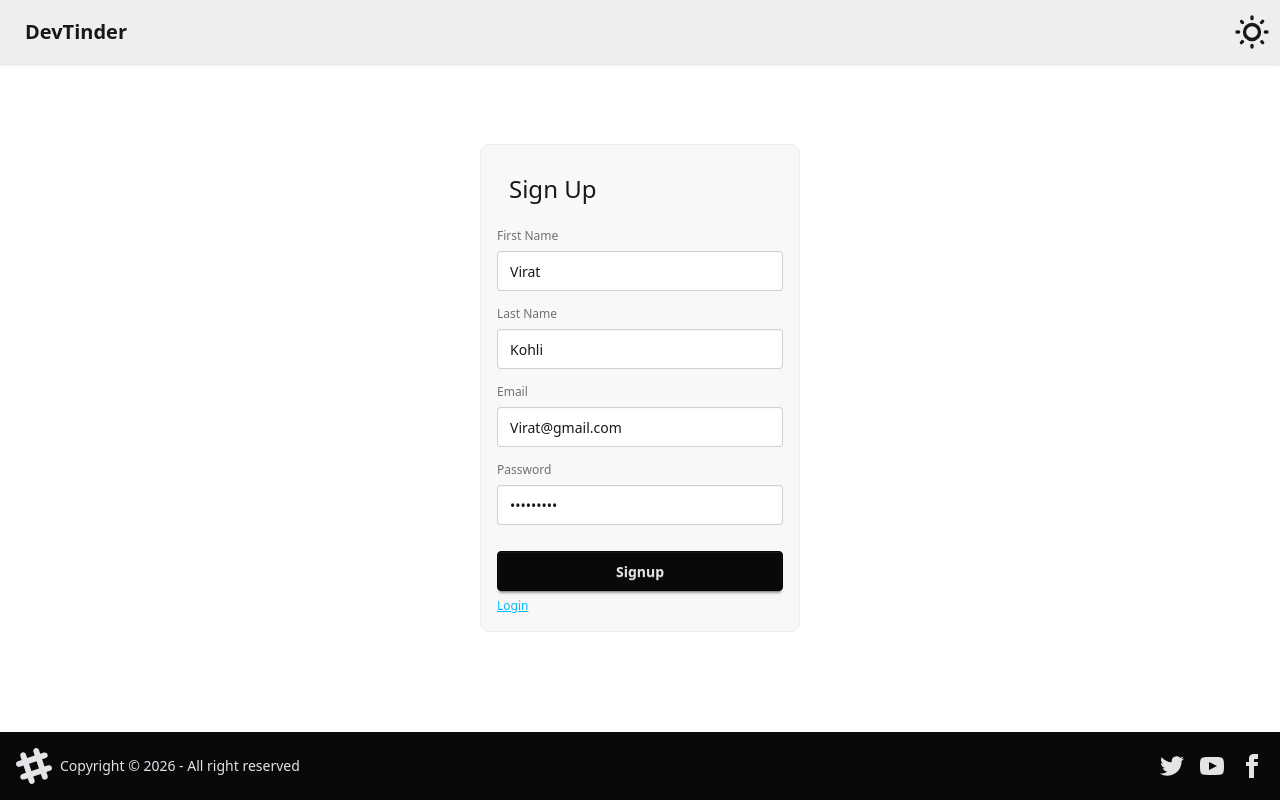
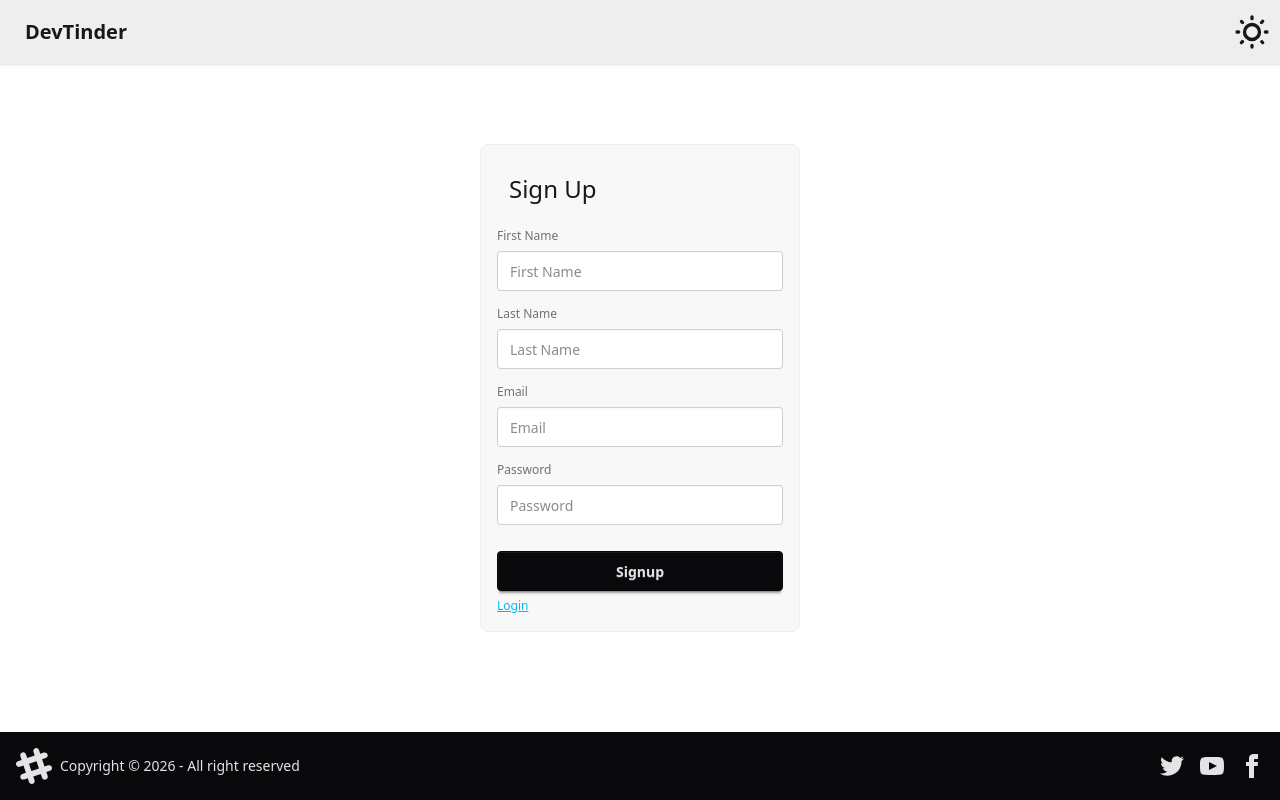
Before and after one commit to ChaitanyaKrishna2004/DevTinder--Web, a React (Vite) app: page /signup in a window 1280 px wide. Built offline with nearby package versions, Linux system fonts and the light colour scheme.

Commit message:
update login and signup

```diff
--- a/src/components/Login.jsx
+++ b/src/components/Login.jsx
@@ -6,8 +6,8 @@ import { Link, useNavigate } from 'react-router';
 import { BASE_URL } from '../utils/constants';
 
 const Login = () => {
-  const [emailId, setemalId] = useState("friend2@gmail.com");
-  const [password, setpassword] = useState("Friend2@#123");
+  const [emailId, setemalId] = useState("");
+  const [password, setpassword] = useState("");
   const [error, seterror] = useState(null);
   const dispatch = useDispatch();
   const navigate = useNavigate();
--- a/src/components/Signup.jsx
+++ b/src/components/Signup.jsx
@@ -7,10 +7,10 @@ import { addUser } from '../utils/userSlice';
 import { SuccessAlert, ErrorAlert } from '../utils/Alert.jsx'
 
 const Signup = () => {
-    const [FisrtName, setFirstName] = useState('Virat');
-    const [LastName, setLastName] = useState('Kohli');
-    const [Email, setEmail] = useState('Virat@gmail.com');
-    const [Password, setPassword] = useState('Virat@123');
+    const [FisrtName, setFirstName] = useState('');
+    const [LastName, setLastName] = useState('');
+    const [Email, setEmail] = useState('');
+    const [Password, setPassword] = useState('');
     const [SuccessAlertMsg, setSuccessAlertMsg] = useState(null);
     const [ErrorAlertMsg, setErrorAlertMsg] = useState(null);
 
```
